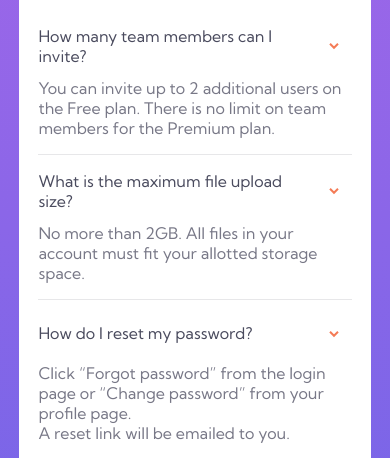
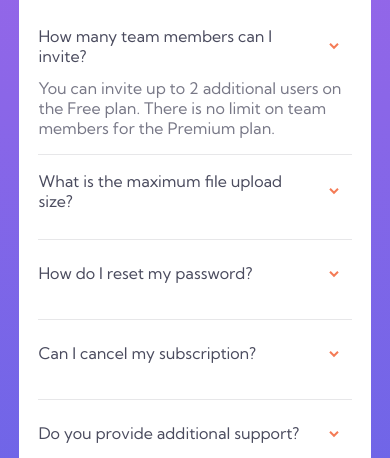
Before and after one commit to darrow12/faq-accordion-card, a website built with Vite: page index.html in a window 390 px wide. Both pictures are taken after a click on the button 334 px from the left and 431 px from the top of the page. Shown: the part 386-844 px from the top of the page. Built offline with nearby package versions, Linux system fonts and the light colour scheme.

Commit message:
✨ feat: faq now really works

```diff
--- a/src/main.js
+++ b/src/main.js
@@ -1 +1,17 @@
-import "./styles/css/global.css"
+import "./styles/css/global.css";
+
+const questions = document.querySelectorAll(".faq__item");
+
+questions.forEach( (question) => {
+  const btn = question.querySelector('.faq__question-button');
+
+  btn.addEventListener("click", () => {
+    questions.forEach( (item) => {
+      if (item !== question) {
+        item.classList.remove("active");
+      }
+    });
+
+    question.classList.toggle("active");
+  })
+})
--- a/src/styles/_faq.scss
+++ b/src/styles/_faq.scss
@@ -5,6 +5,7 @@
 
   &__list {
     list-style: none;
+    width: 100%;
   }
 
   &__item {
@@ -50,5 +51,10 @@
 
   &__answer {
     color: var(--text-200);
+    display: none;
+
+    .active & {
+      display: block;
+    }
   }
 }
```
Also changed, not shown: src/styles/css/global.css, 1 other file.
